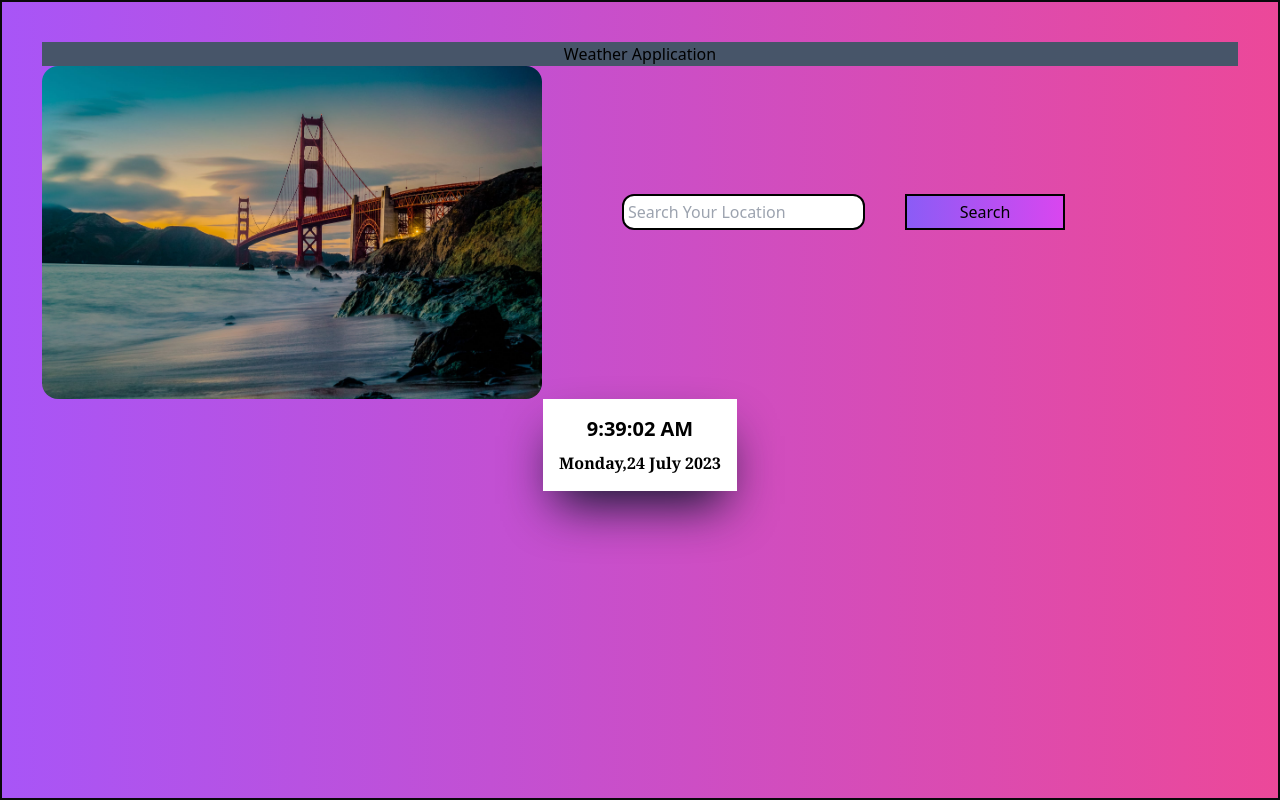
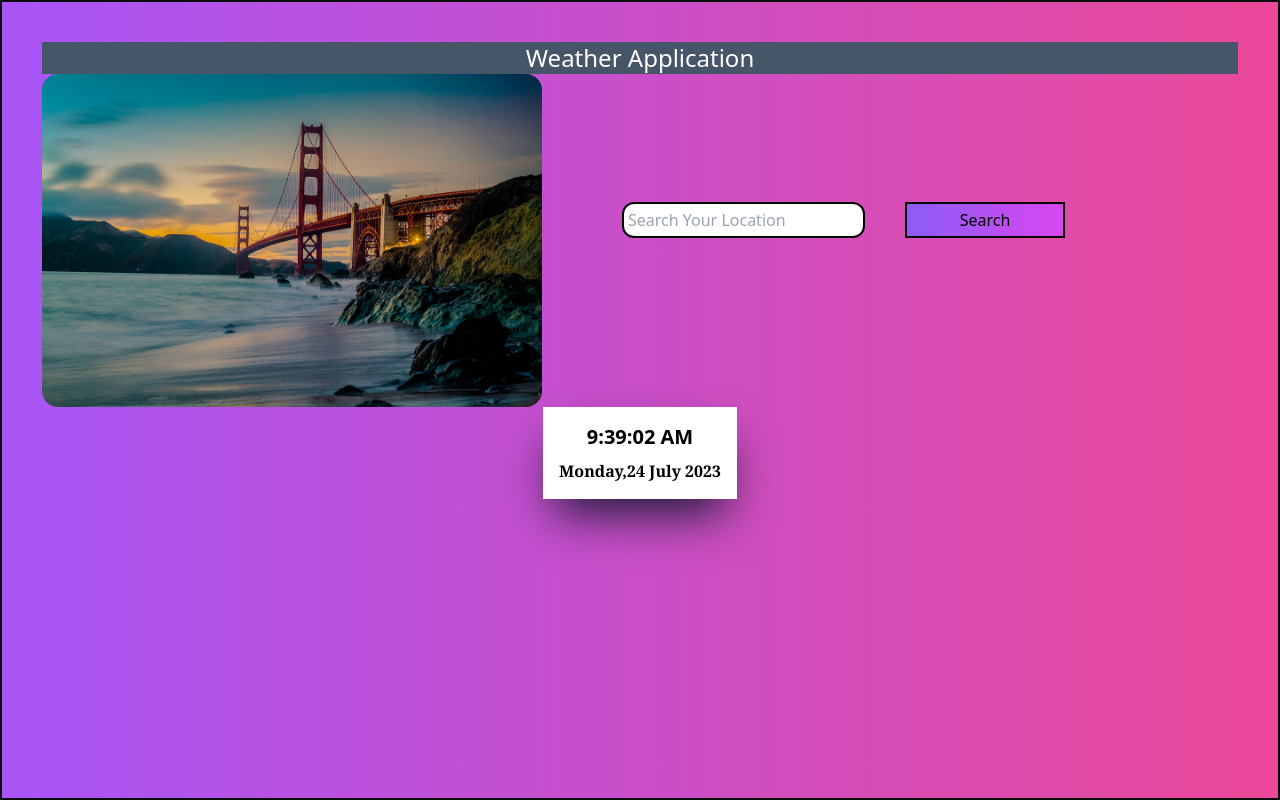
Before and after one commit to ShardaJhagit/liveserver, a React (Create React App) app: page / in a window 1280 px wide. Built offline with nearby package versions, Linux system fonts and the light colour scheme.

Commit message:
test
test

```diff
--- a/src/Show.js
+++ b/src/Show.js
@@ -103,7 +103,7 @@ function Show() {
             <div>
 
                 <div className=" h-screen  w-auto p-10  bg-gradient-to-r from-purple-500 to-pink-500 shadow-2xl shadow-slate-600 hover:border-zinc-950 hover: border-solid hover:border-2  " >
-                    <div className="bg-slate-600">
+                    <div className="bg-slate-600 text-2xl text-white">
                     <h1>Weather Application</h1></div>
 
 
```
